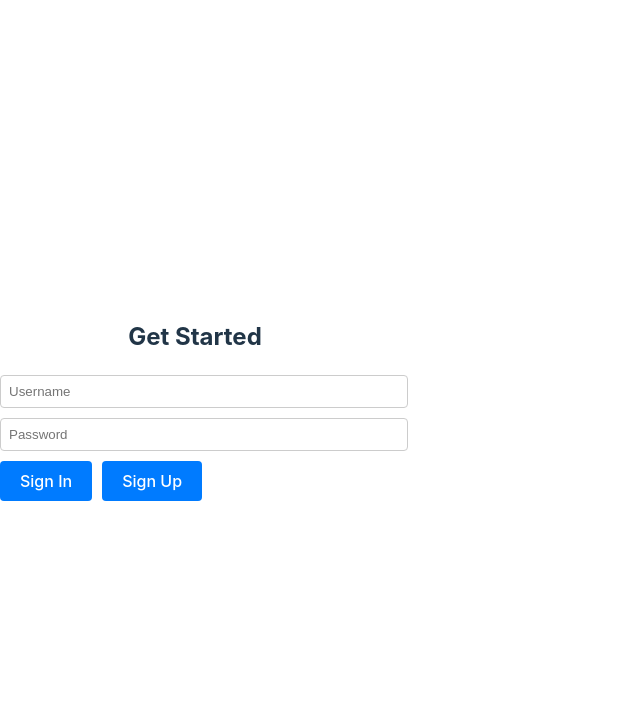
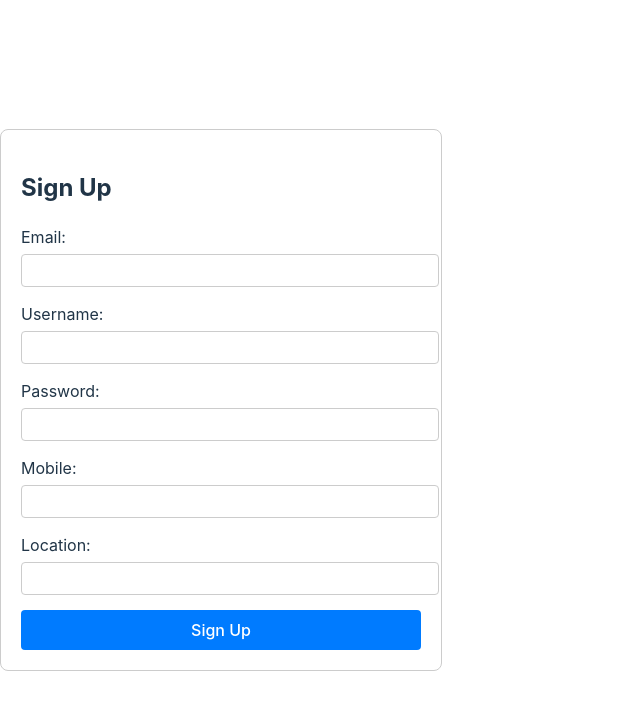
Before and after one commit to bernadettestella/Event_Mate, a React (Vite) app in the folder frontend/: page /Pages/SignUp in a window 1280 px wide. Shown: the top 710 px of the page, without its empty margins (0-640 px from the left). Built offline with nearby package versions, Linux system fonts and the light colour scheme.

Commit message:
signup_page & forgot_password

```diff
--- a/frontend/package.json
+++ b/frontend/package.json
@@ -14,6 +14,7 @@
     "axios": "^1.6.7",
     "react": "^18.2.0",
     "react-dom": "^18.2.0",
+    "react-router-dom": "^6.22.3",
     "styled-components": "^6.1.8"
   },
   "devDependencies": {
--- a/frontend/src/App.tsx
+++ b/frontend/src/App.tsx
@@ -1,6 +1,12 @@
 import React, { useState } from 'react';
 import axios from 'axios';
-import { PageContainer, FormContainer, Input, ButtonContainer, Button } from './styles';
+import { BrowserRouter as Router, Routes, Route } from 'react-router-dom';
+
+
+import SignUpForm from './Pages/SignUp';
+import ForgotPasswordForm from './Pages/ForgotPass';
+
+import { PageContainer, FormContainer, Input, ButtonContainer, Button, ForgotPasswordLink } from './styles';
 
 interface SignInData {
   username: string;
@@ -39,9 +45,15 @@ const SignInForm: React.FC = () => {
       }
     }
   };
+
   const handleSignUpClick = () => {
     // Redirect to the signup page
-    window.location.href = '/signup';
+    window.location.href = './Pages/SignUp';
+  };
+
+  const handleForgotPasswordClick = () => {
+    // Redirect to the forgot password page
+    window.location.href = './Pages/ForgotPass';
   };
 
   return (
@@ -70,19 +82,22 @@ const SignInForm: React.FC = () => {
             <Button type="submit">Sign In</Button>
             <Button type="button" onClick={handleSignUpClick}>Sign Up</Button>
           </ButtonContainer>
+          <ForgotPasswordLink onClick={handleForgotPasswordClick}>Forgot Password?</ForgotPasswordLink>
         </form>
       </FormContainer>
     </PageContainer>
   );
 };
 
-
 const App: React.FC = () => {
   return (
-    <div>
-      <SignInForm />
-    </div>
+    <Router>
+      <Routes>
+        <Route path="/" element={<SignInForm />} />
+        <Route path="/Pages/SignUp" element={<SignUpForm />} />
+        <Route path="/Pages/ForgotPass" element={<ForgotPasswordForm />} />
+      </Routes>
+    </Router>
   );
 };
-
 export default App;
--- /dev/null
+++ b/frontend/src/Pages/ForgotPass.tsx
@@ -0,0 +1,85 @@
+import React, { useState } from 'react';
+import axios from 'axios';
+import styled from 'styled-components';
+
+const Container = styled.div`
+  display: flex;
+  flex-direction: column;
+  align-items: center;
+  justify-content: center;
+  height: 100vh;
+`;
+
+const Form = styled.form`
+  width: 300px;
+  padding: 20px;
+  border: 1px solid #ccc;
+  border-radius: 8px;
+  background-color: #f9f9f9;
+`;
+
+const Label = styled.label`
+  margin-bottom: 8px;
+`;
+
+const Input = styled.input`
+  width: 100%;
+  padding: 8px;
+  margin-bottom: 16px;
+  border: 1px solid #ccc;
+  border-radius: 4px;
+`;
+
+const Button = styled.button`
+  width: 100%;
+  padding: 10px;
+  background-color: #007bff;
+  color: #fff;
+  border: none;
+  border-radius: 4px;
+  cursor: pointer;
+`;
+
+const Message = styled.p`
+  margin-top: 16px;
+  color: red;
+`;
+
+const ForgottenPasswordPage: React.FC = () => {
+  const [email, setEmail] = useState<string>('');
+  const [message, setMessage] = useState<string>('');
+
+  const handleChange = (e: React.ChangeEvent<HTMLInputElement>) => {
+    setEmail(e.target.value);
+  };
+
+  const handleSubmit = async (e: React.FormEvent<HTMLFormElement>) => {
+    e.preventDefault();
+    try {
+      const response = await axios.post('/api/forgot-password', { email });
+      setMessage(response.data.message);
+    } catch (error) {
+      setMessage('An error occurred.');
+    }
+  };
+
+  return (
+    <Container>
+      <Form onSubmit={handleSubmit}>
+        <h2>Forgotten Password</h2>
+        {message && <Message>{message}</Message>}
+        <Label htmlFor="email">Email:</Label>
+        <Input
+          type="email"
+          id="email"
+          value={email}
+          onChange={handleChange}
+          required
+        />
+        <Button type="submit">Submit</Button>
+      </Form>
+    </Container>
+  );
+};
+
+export default ForgottenPasswordPage;
--- /dev/null
+++ b/frontend/src/Pages/SignUp.tsx
@@ -0,0 +1,143 @@
+/* eslint-disable no-unused-vars */
+import React, { useState } from 'react';
+import axios from 'axios';
+import styled from 'styled-components';
+
+const Container = styled.div`
+  display: flex;
+  justify-content: center;
+  align-items: center;
+  height: 100vh;
+`;
+
+const FormContainer = styled.div`
+  width: 400px;
+  padding: 20px;
+  border: 1px solid #ccc;
+  border-radius: 8px;
+`;
+
+const FormGroup = styled.div`
+  margin-bottom: 15px;
+`;
+
+const Label = styled.label`
+  display: block;
+  margin-bottom: 5px;
+`;
+
+const Input = styled.input`
+  width: 100%;
+  padding: 8px;
+  border: 1px solid #ccc;
+  border-radius: 4px;
+`;
+
+const ErrorMessage = styled.p`
+  color: red;
+  margin-top: 10px;
+`;
+
+export const Button = styled.button`
+padding: 10px 0; /* Adjust padding to cover input width */
+background-color: #007bff;
+color: #fff;
+border: none;
+border-radius: 4px;
+cursor: pointer;
+width: 100%;
+`;
+
+const SignUpForm = () => {
+  const [signUpData, setSignUpData] = useState({
+    email: '',
+    username: '',
+    password: '',
+    mobile: '',
+    location: '',
+  });
+  const [message, setMessage] = useState('');
+
+  const handleChange = (e) => {
+    setSignUpData({ ...signUpData, [e.target.name]: e.target.value });
+  };
+
+  const handleSubmit = async (e) => {
+    e.preventDefault();
+    try {
+      // Implement sign-up functionality using signUpData
+      setMessage('Sign up functionality will be implemented here.');
+    } catch (error) {
+      setMessage('An error occurred during sign-up.');
+    }
+  };
+
+  return (
+    <Container>
+      <FormContainer>
+        <h2>Sign Up</h2>
+        {message && <ErrorMessage>{message}</ErrorMessage>}
+        <form onSubmit={handleSubmit}>
+          <FormGroup>
+            <Label htmlFor="email">Email:</Label>
+            <Input
+              type="email"
+              id="email"
+              name="email"
+              value={signUpData.email}
+              onChange={handleChange}
+              required
+            />
+          </FormGroup>
+          <FormGroup>
+            <Label htmlFor="username">Username:</Label>
+            <Input
+              type="text"
+              id="username"
+              name="username"
+              value={signUpData.username}
+              onChange={handleChange}
+              required
+            />
+          </FormGroup>
+          <FormGroup>
+            <Label htmlFor="password">Password:</Label>
+            <Input
+              type="password"
+              id="password"
+              name="password"
+              value={signUpData.password}
+              onChange={handleChange}
+              required
+            />
+          </FormGroup>
+          <FormGroup>
+            <Label htmlFor="mobile">Mobile:</Label>
+            <Input
+              type="tel"
+              id="mobile"
+              name="mobile"
+              value={signUpData.mobile}
+              onChange={handleChange}
+              required
+            />
+          </FormGroup>
+          <FormGroup>
+            <Label htmlFor="location">Location:</Label>
+            <Input
+              type="text"
+              id="location"
+              name="location"
+              value={signUpData.location}
+              onChange={handleChange}
+              required
+            />
+          </FormGroup>
+          <Button type="submit">Sign Up</Button>
+        </form>
+      </FormContainer>
+    </Container>
+  );
+};
+
+export default SignUpForm;
--- a/frontend/src/styles.ts
+++ b/frontend/src/styles.ts
@@ -2,15 +2,16 @@ import styled from 'styled-components';
 
 export const PageContainer = styled.div`
   display: flex;
-  justify-content: center; /* Center the content horizontally */
-  align-items: center; /* Center the content vertically */
-  height: 100vh; /* Make the container take up the full height of the viewport */
+  justify-content: center;
+  align-items: center;
+  height: 100vh;
 `;
 
 export const FormContainer = styled.div`
   display: flex;
   flex-direction: column;
   align-items: center;
+  width: 300px; /* Adjust width as needed */
 `;
 
 export const Input = styled.input`
@@ -23,14 +24,23 @@ export const Input = styled.input`
 
 export const ButtonContainer = styled.div`
   display: flex;
+  flex-direction: column;
   gap: 10px; /* Spacing between buttons */
 `;
 
 export const Button = styled.button`
-  padding: 10px 20px;
+  padding: 10px 0; /* Adjust padding to cover input width */
   background-color: #007bff;
   color: #fff;
   border: none;
   border-radius: 4px;
   cursor: pointer;
+  width: 100%; /* Button covers the width of the input */
 `;
+
+export const ForgotPasswordLink = styled.span`
+  margin-top: 10px; /* Add space between buttons and link */
+  cursor: pointer;
+  color: blue;
+  text-decoration: underline;
+`;
```
Also changed, not shown: 1 other file (tests, documents, lock files or other folders).
